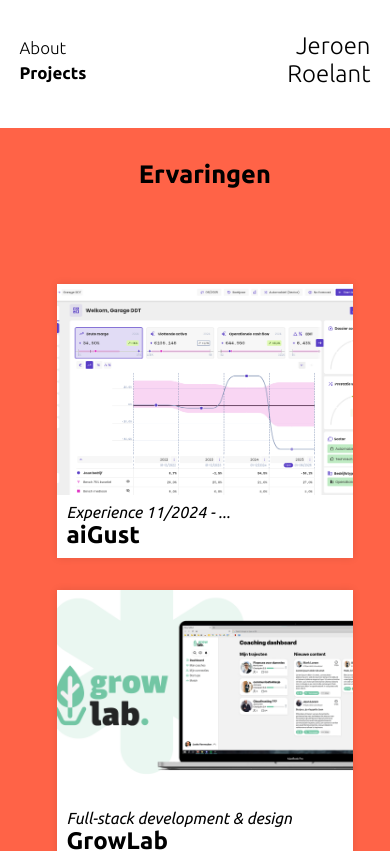
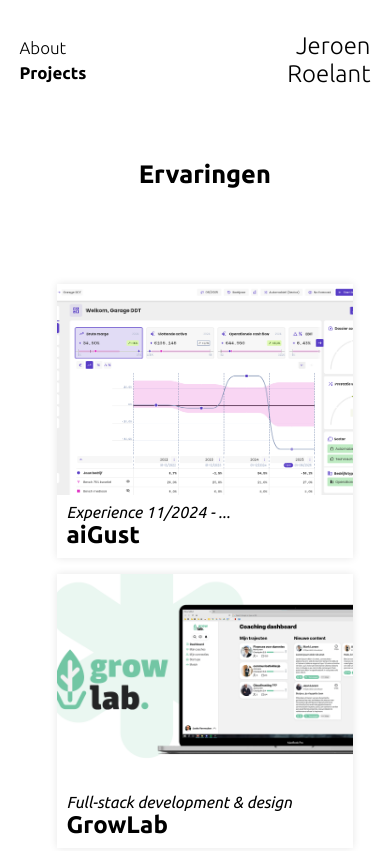
Before and after one commit to Jeroen-Roelant/jeroen, a website: page portfolioNew/projects.html in a window 390 px wide. Shown: the top 851 px of the page. Drawn offline with Linux system fonts and the light colour scheme; a web font is replaced by a local one.

Commit message:
fix project layout mobile

```diff
--- a/portfolioNew/style.css
+++ b/portfolioNew/style.css
@@ -711,18 +711,17 @@
 
         display: flex;
         flex-direction: column;
-
-        margin: 8em 0 0 0;
         padding: 0 0 0 5vw;
-        background-color: tomato;
     }
 
-    .projects-list,
+    .project-list,
     .experience-list,
-    .misc-list {
-        display: grid;
-        grid-template-columns: 1fr;
-        grid-row-gap: 2em;
+    .misc-list,
+    .event-list {
+        display: flex;
+        align-items: center;
+        flex-direction: column;
+        gap: 1em;
     }
 
     .mini_card .data {
```
